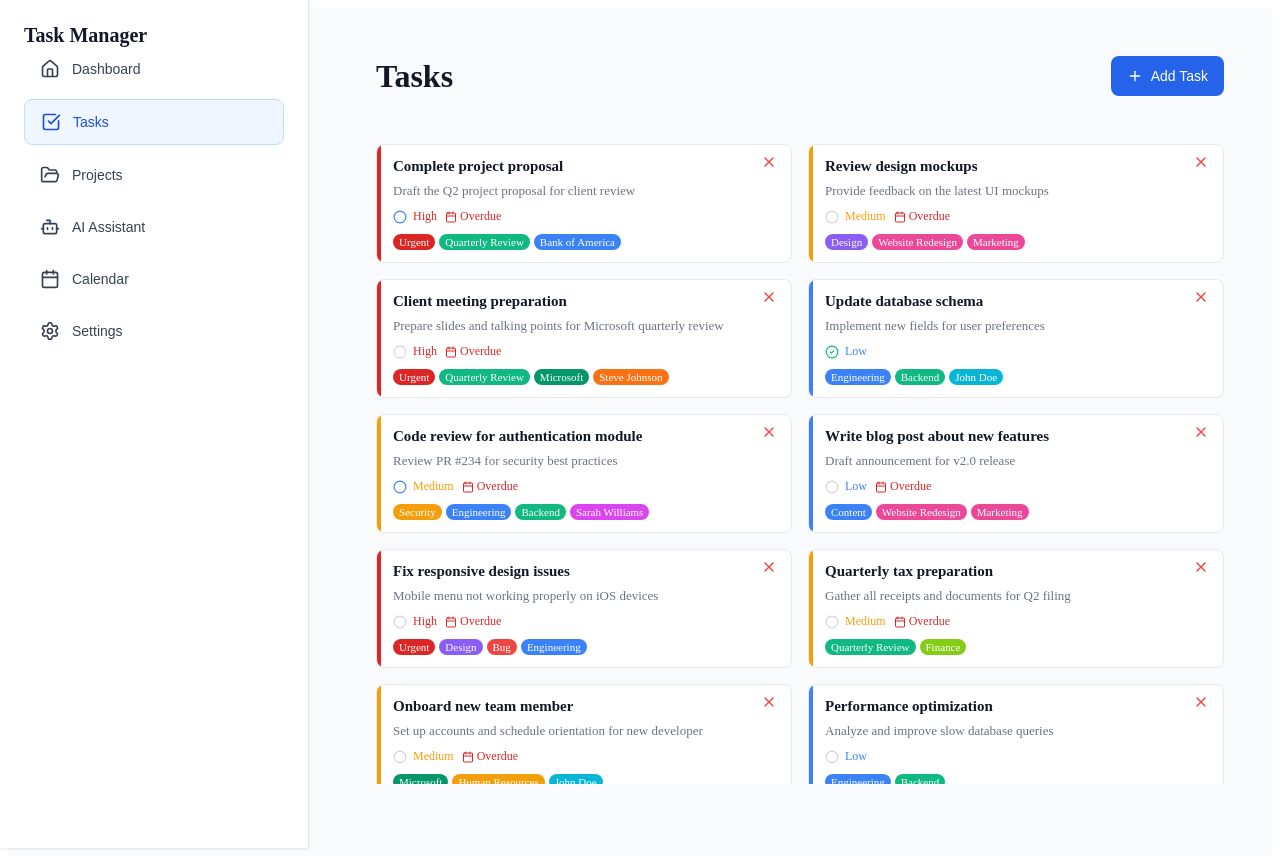
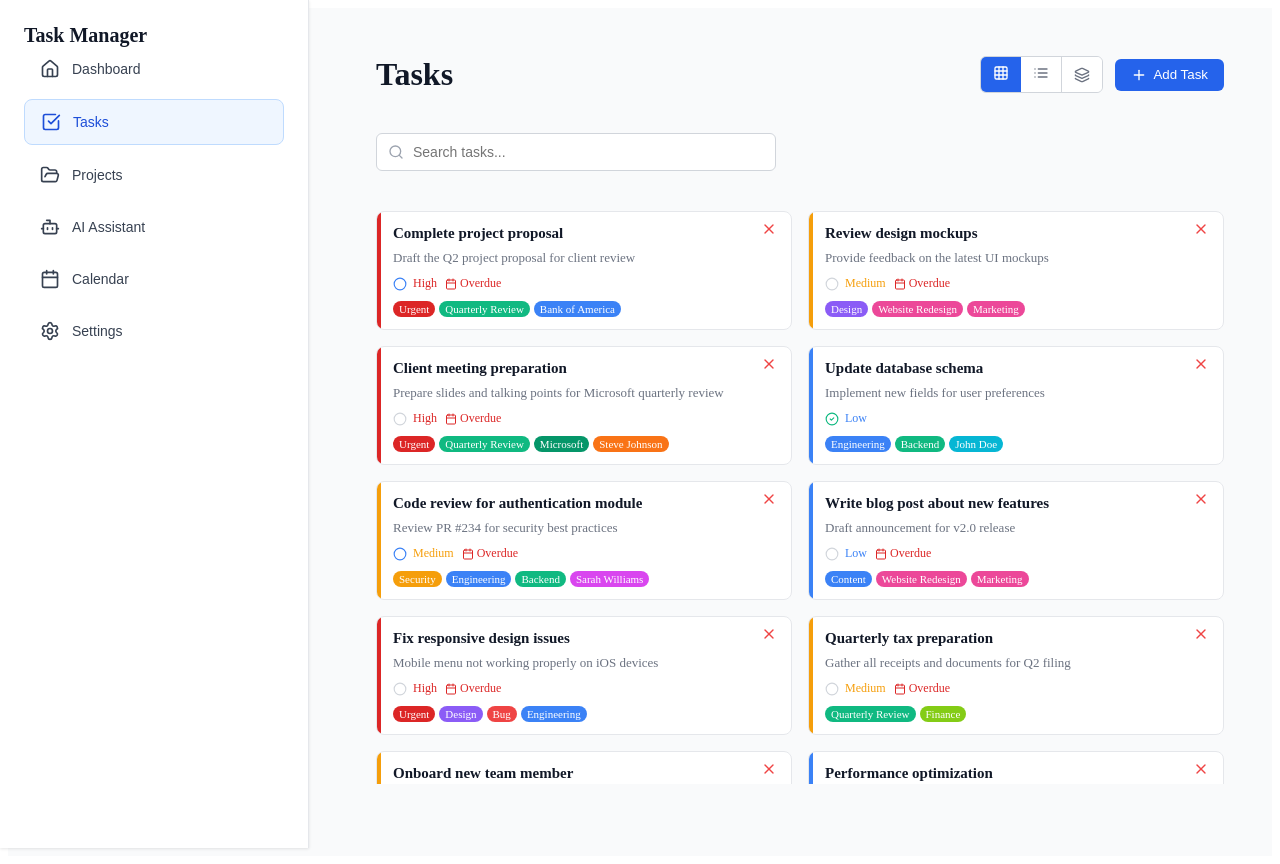
Before and after one commit to Bu-bot/task-manager-pwa, a React (Create React App) app: page / in a window 1280 px wide. Both pictures are taken after a click on the button "Tasks". Built offline with nearby package versions, Linux system fonts and the light colour scheme.

Commit message:
Restore view options on Tasks page

```diff
--- a/src/pages/TasksPage.tsx
+++ b/src/pages/TasksPage.tsx
@@ -133,25 +133,165 @@ export const TasksPage: React.FC<TasksPageProps> = ({
             color: '#111827',
             margin: 0
           }}>Tasks</h1>
+          <div style={{ display: 'flex', alignItems: 'center', gap: '12px' }}>
+            <div style={{ display: 'flex', border: '1px solid #d1d5db', borderRadius: '6px', position: 'relative' }}>
+              <button
+                onClick={() => setViewMode('grid')}
+                style={{
+                  padding: '8px 12px',
+                  border: 'none',
+                  backgroundColor: viewMode === 'grid' ? '#2563eb' : 'white',
+                  color: viewMode === 'grid' ? 'white' : '#6b7280',
+                  cursor: 'pointer',
+                  borderRadius: '5px 0 0 5px'
+                }}
+              >
+                <Grid size={16} />
+              </button>
+              <button
+                onClick={() => setViewMode('list')}
+                style={{
+                  padding: '8px 12px',
+                  border: 'none',
+                  backgroundColor: viewMode === 'list' ? '#2563eb' : 'white',
+                  color: viewMode === 'list' ? 'white' : '#6b7280',
+                  cursor: 'pointer',
+                  borderRight: '1px solid #d1d5db'
+                }}
+              >
+                <List size={16} />
+              </button>
+              <button
+                onClick={() => {
+                  if (viewMode !== 'group') {
+                    setShowGroupByMenu(!showGroupByMenu);
+                  } else {
+                    setViewMode('grid');
+                    setGroupByFilter('');
+                  }
+                }}
+                style={{
+                  padding: '8px 12px',
+                  border: 'none',
+                  backgroundColor: viewMode === 'group' ? '#2563eb' : 'white',
+                  color: viewMode === 'group' ? 'white' : '#6b7280',
+                  cursor: 'pointer',
+                  borderRadius: '0 5px 5px 0',
+                  display: 'flex',
+                  alignItems: 'center',
+                  gap: '4px'
+                }}
+              >
+                <Layers size={16} />
+                {viewMode === 'group' && (
+                  <span style={{ fontSize: '12px', fontWeight: '500' }}>
+                    {filterGroups.find(g => g.id === groupByFilter)?.name}
+                  </span>
+                )}
+              </button>
+
+              {showGroupByMenu && viewMode !== 'group' && (
+                <div style={{
+                  position: 'absolute',
+                  top: '100%',
+                  right: 0,
+                  marginTop: '4px',
+                  backgroundColor: 'white',
+                  border: '1px solid #d1d5db',
+                  borderRadius: '6px',
+                  boxShadow: '0 4px 6px -1px rgba(0, 0, 0, 0.1)',
+                  minWidth: '180px',
+                  zIndex: 10
+                }}>
+                  <div style={{ padding: '8px', borderBottom: '1px solid #e5e7eb' }}>
+                    <p style={{ fontSize: '12px', color: '#6b7280', margin: 0, fontWeight: '500' }}>
+                      Group tasks by:
+                    </p>
+                  </div>
+                  {filterGroups.map(group => (
+                    <button
+                      key={group.id}
+                      onClick={() => {
+                        setGroupByFilter(group.id);
+                        setViewMode('group');
+                        setShowGroupByMenu(false);
+                      }}
+                      style={{
+                        width: '100%',
+                        padding: '10px 16px',
+                        border: 'none',
+                        backgroundColor: 'white',
+                        color: '#374151',
+                        cursor: 'pointer',
+                        textAlign: 'left',
+                        fontSize: '14px',
+                        display: 'flex',
+                        alignItems: 'center',
+                        gap: '8px'
+                      }}
+                      onMouseEnter={(e) => e.currentTarget.style.backgroundColor = '#f9fafb'}
+                      onMouseLeave={(e) => e.currentTarget.style.backgroundColor = 'white'}
+                    >
+                      <div style={{
+                        width: '8px',
+                        height: '8px',
+                        backgroundColor: group.color,
+                        borderRadius: '2px'
+                      }} />
+                      {group.name}
+                    </button>
+                  ))}
+                </div>
+              )}
+            </div>
+
             <button
               onClick={onShowTaskModal}
               style={{
+                padding: '8px 16px',
                 backgroundColor: '#2563eb',
                 color: 'white',
-              padding: '12px 16px',
-              borderRadius: '8px',
                 border: 'none',
+                borderRadius: '6px',
                 cursor: 'pointer',
                 display: 'flex',
                 alignItems: 'center',
-              gap: '8px',
-              fontWeight: '500',
-              fontSize: '14px'
+                gap: '6px',
+                fontWeight: '500'
               }}
             >
               <Plus size={16} />
               Add Task
             </button>
+          </div>
+        </div>
+
+        {/* Search Bar */}
+        <div style={{ padding: '16px 24px', background: '#f9fafb' }}>
+          <div style={{ position: 'relative', maxWidth: '400px' }}>
+            <Search size={16} style={{
+              position: 'absolute',
+              left: '12px',
+              top: '50%',
+              transform: 'translateY(-50%)',
+              color: '#9ca3af'
+            }} />
+            <input
+              type="text"
+              placeholder="Search tasks..."
+              value={searchQuery}
+              onChange={(e) => setSearchQuery(e.target.value)}
+              style={{
+                width: '100%',
+                padding: '10px 12px 10px 36px',
+                border: '1px solid #d1d5db',
+                borderRadius: '6px',
+                fontSize: '14px',
+                backgroundColor: 'white',
+                boxSizing: 'border-box'
+              }}
+            />
+          </div>
         </div>
 
         {/* Tasks Grid/List/Group */}
```
Lines whose indentation alone changed are shown as unchanged.
